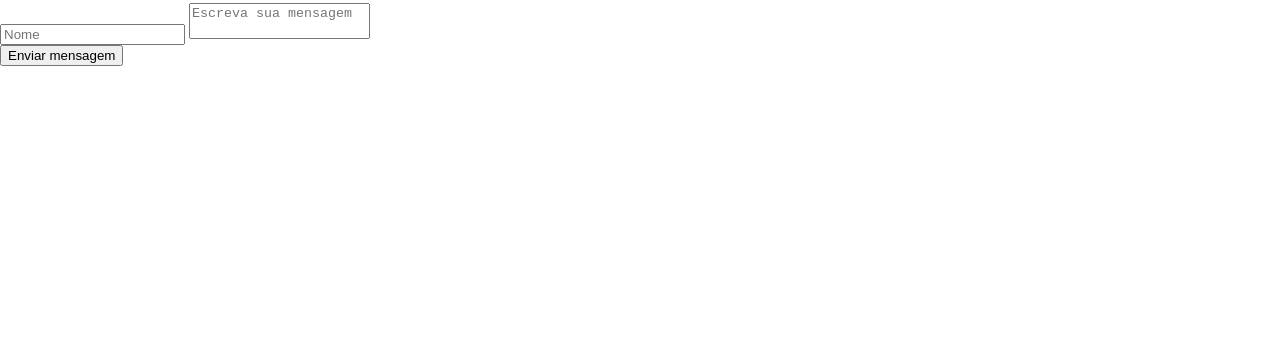
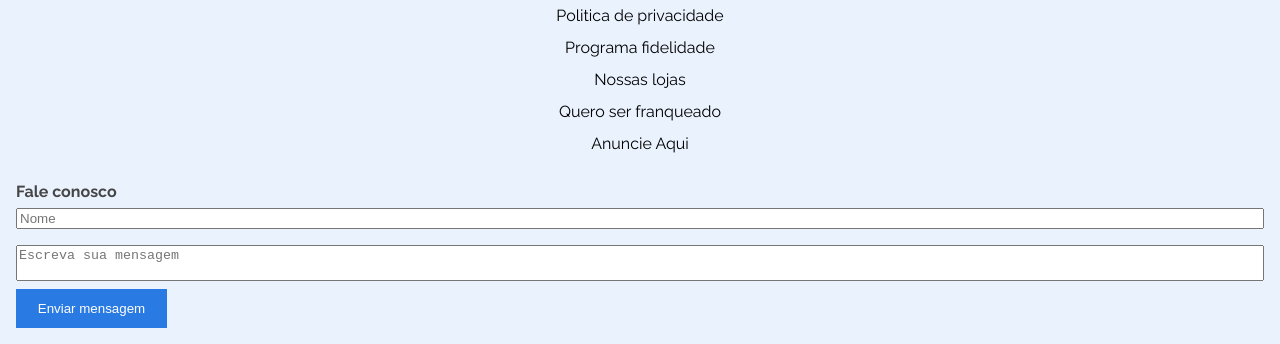
Before and after one commit to ClaudiOmatheuuss/AluraGeek, a plain HTML site: page index.html in a window 1280 px wide. Shown: the part 1698-2042 px from the top of the page. Before the commit the page ends 1764 px from the top, so only its background shows below. Drawn offline with Linux system fonts and the light colour scheme.

Commit message:
iniciando estilizacao do rodape

```diff
--- a/assets/css/footer/footer.css
+++ b/assets/css/footer/footer.css
@@ -0,0 +1,72 @@
+footer {
+    background-color: var(--azul-claro);
+    display: flex;
+    flex-direction: column;
+    gap: 2rem;
+    font-family: var(--fonte-padrao);
+    margin-top: 1rem;
+    padding: 1rem;
+}
+
+.footer__content {
+    align-items: center;
+    display: flex;
+    flex-direction: column;
+    gap: 1rem;
+}
+
+.footer__logo a img {
+    height: 50px;
+    width: 176px;
+}
+
+.footer__links nav ul {
+    align-items: center;
+    display: flex;
+    flex-direction: column;
+    font-weight: 400;
+    gap: 16px;
+    text-align: center;
+    font-size: 16px;
+}
+
+.footer__form {
+    display: flex;
+    flex-direction: column;
+    gap: 8px;
+}
+
+.footer__form form {
+    display: flex;
+    flex-direction: column;
+    gap: 8px;
+}
+
+.footer__form .footer__form__title {
+    color: var(--preto-100);
+    font-size: 16px;
+    font-weight: 700;
+}
+
+form .footer__form__fields {
+    display: flex;
+    flex-direction: column;
+    gap: 1rem;
+}
+
+form .footer__form__btn {
+    align-items: center;
+    background-color: var(--azul-100);
+    border: none;
+    color: var(--branco);
+    cursor: pointer;
+    display: flex;
+    padding: 12px 16px;
+    justify-content: center;
+    transition: .5s ease-out;
+    width: 151px;
+}
+
+form .footer__form__btn:hover {
+    background-color: var(--azul-80);
+}
--- a/assets/css/reset.css
+++ b/assets/css/reset.css
@@ -2,6 +2,7 @@
     --branco: #fff;
     --cinza: #F5F5F5;
     --azul-claro: #eaf2fd;
+	--azul-80: #5595E9;
     --azul-100: #2A7AE4;
     --preto-50: #A2A2A2;
 	--preto-100: #464646;
--- a/index.html
+++ b/index.html
@@ -278,8 +278,10 @@
         </section>
     </main>
     <footer>
+        <div class="footer__content">
+
             <div class="footer__logo">
-            <a href="./index.html"><img src="./assets/img/logo.png" alt="Controle de videogame azul e texto Alura Geek"></a>
+                <a href="./index.html"><img src="./assets/img/footer/logo.png" alt="Controle de videogame azul e texto Alura Geek"></a>
             </div>
             <div class="footer__links">
                 <nav>
@@ -293,6 +295,8 @@
                     </ul>
                 </nav>
             </div>
+        </div>
+
         <div class="footer__form">
             <h2 class="footer__form__title">Fale conosco</h2>
             <form>
```
Also changed, not shown: assets/img/footer/logo.png (added). Lines whose indentation alone changed are shown as unchanged.
